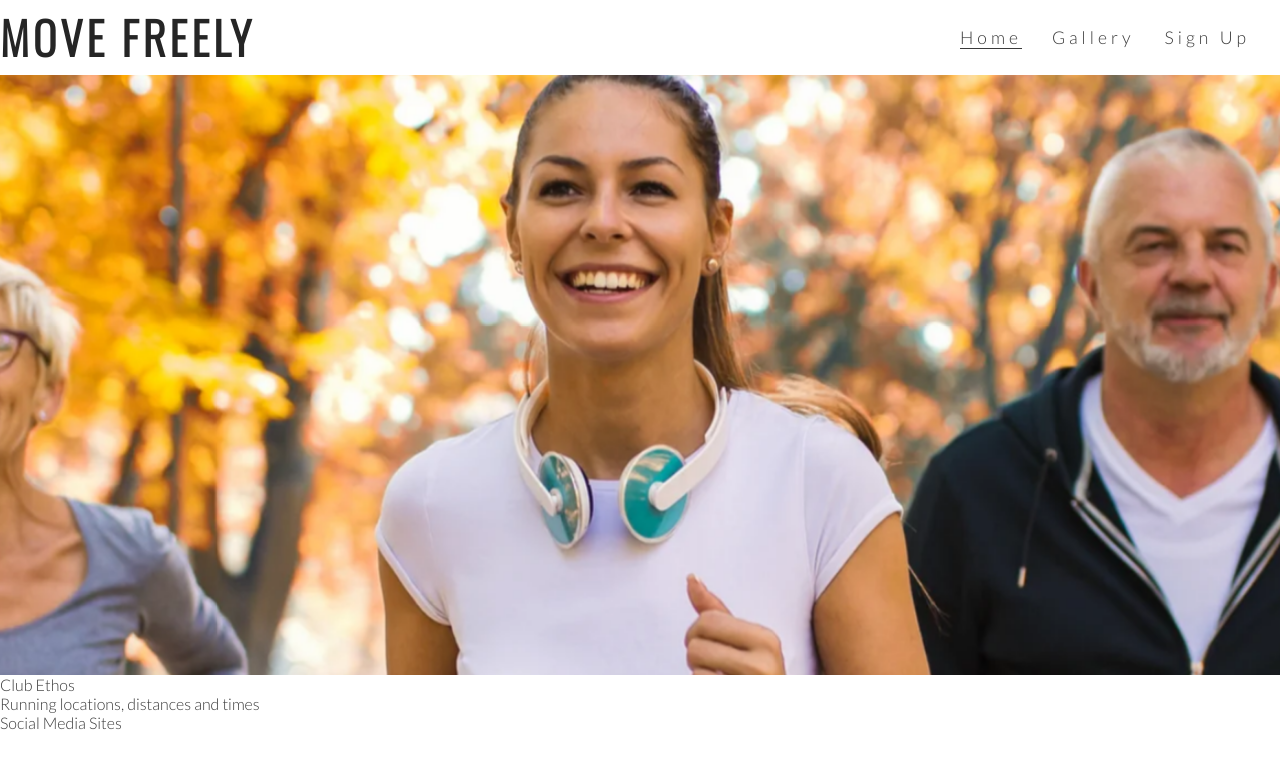
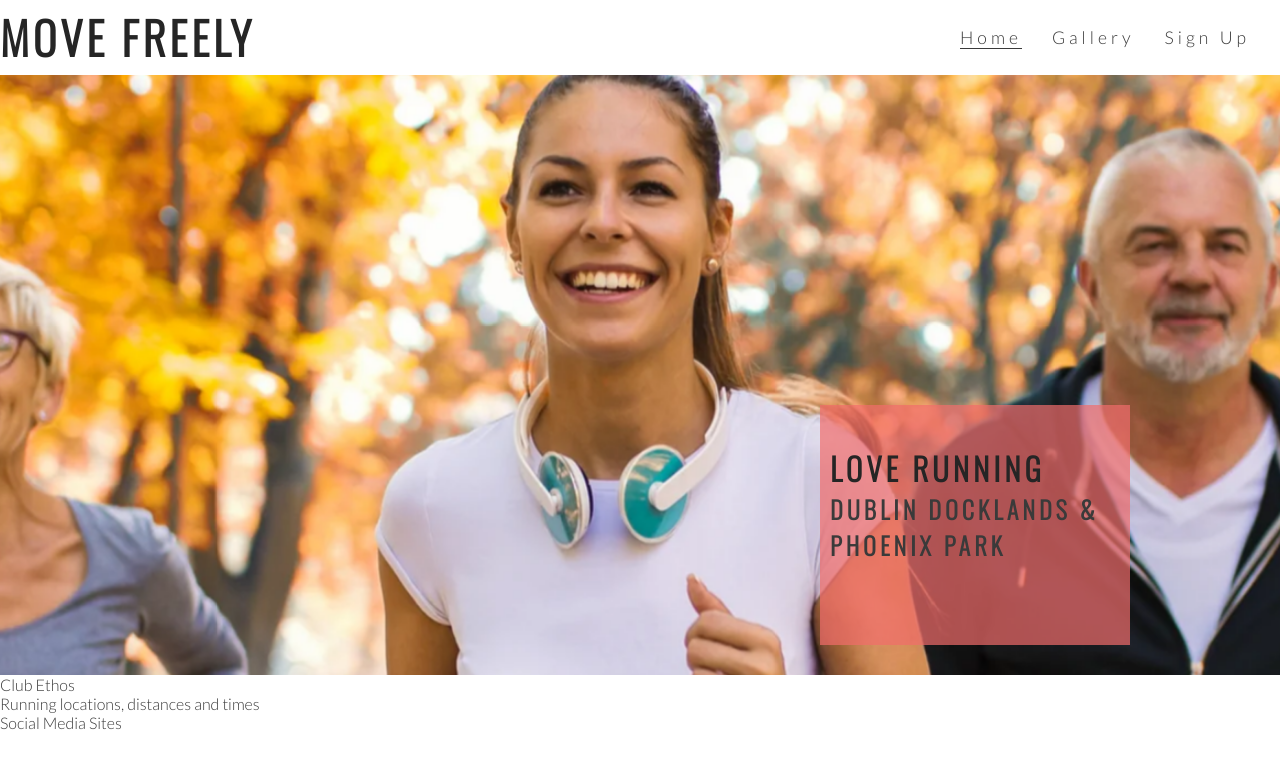
Before and after one commit to jasonlon10/movefreely, a plain HTML site: page index.html in a window 1280 px wide. Drawn offline with nearby package versions, Linux system fonts and the light colour scheme.

Commit message:
Add cover text and style

```diff
--- a/assets/css/css/style.css
+++ b/assets/css/css/style.css
@@ -62,6 +62,12 @@ h1, h2 {
     height: 600px;
     width: 100%;
     overflow: hidden;
+
+    position: relative;
+}
+
+#cover-text, #cover-text h2 {
+    color: #fff:
 }
 
 #hero-image {
@@ -84,3 +90,23 @@ h1, h2 {
         transform: scale(1.1);
     }
 }
+
+#cover-text{
+    font-size: 130%;
+    font-family: Oswald, sans-serif;
+    text-transform: uppercase;
+    letter-spacing: 4px;
+
+    width: 300px;
+    height: 200px;
+
+    padding-top: 40px;
+    padding-left: 10px;
+
+    background-color: rgba(241, 109, 107, .7);
+
+    bottom: 30px;
+    right: 150px;
+
+    position: absolute;
+}
--- a/index.html
+++ b/index.html
@@ -32,7 +32,11 @@
         </nav>
     </header>
     <section id="hero-outer">
-        <div id="hero-image"></div>>
+        <div id="hero-image"></div>
+        <div id="cover-text">
+            <h2>Love Running</h2>
+            <h3>Dublin Docklands & Phoenix Park</h3>
+        </div>
     </section>
     <section>
         Club Ethos
```
